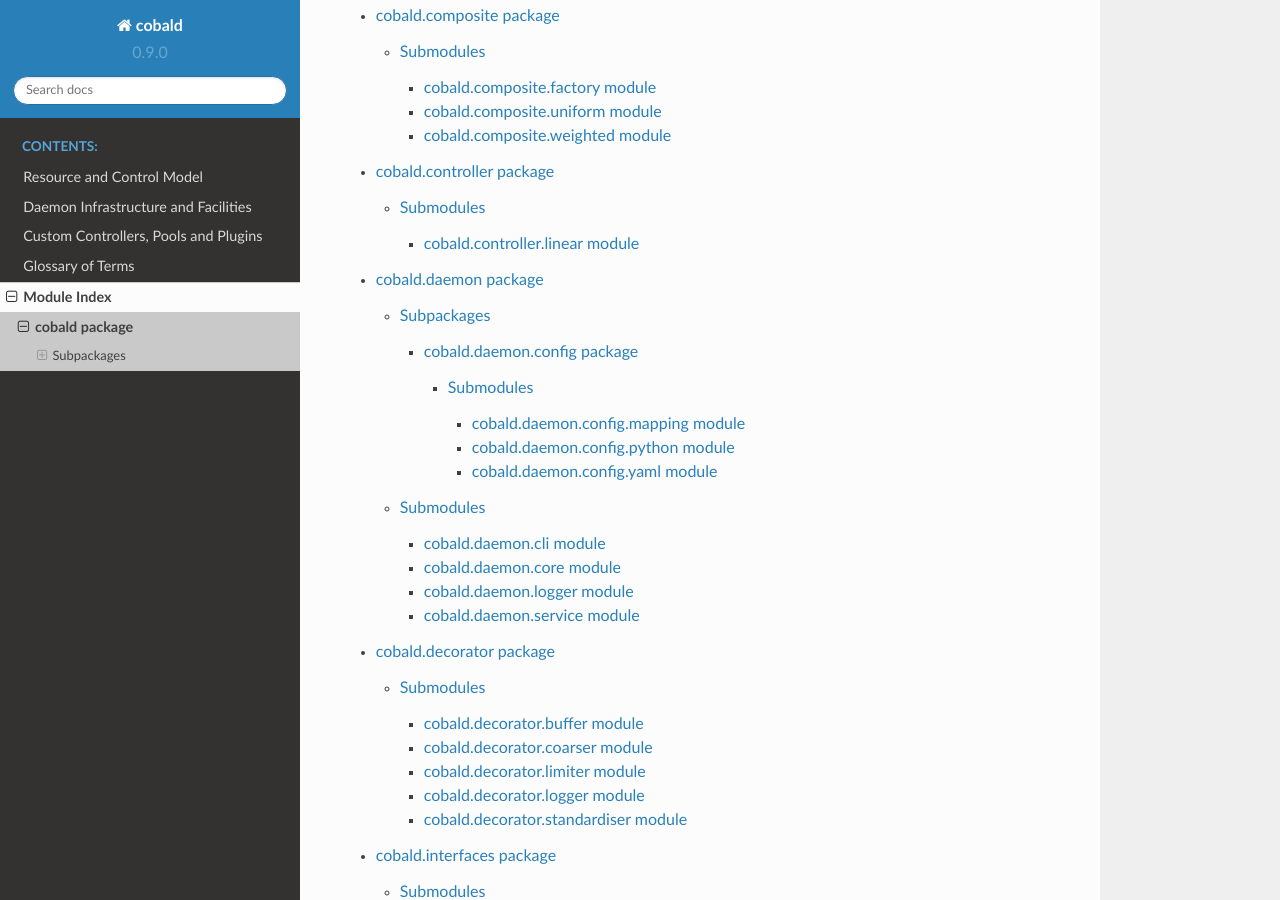
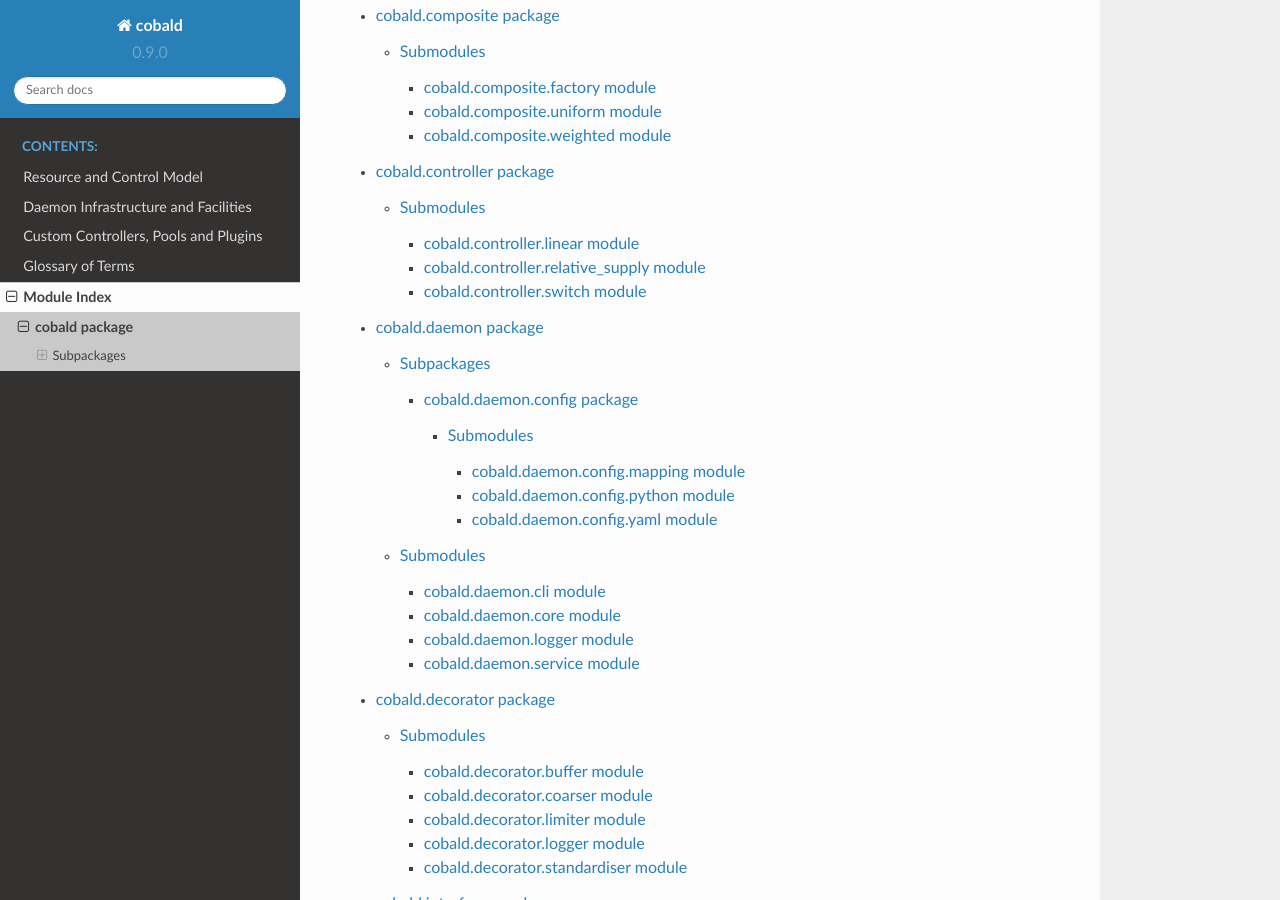
Before and after one commit to MatterMiners/cobald, a Sphinx documentation site: the page built from docs/source/api/cobald.rst, in a window 1280 px wide and 900 px high, scrolled down 336 px. Built offline with Sphinx 7.4.7 and the Read the Docs theme 2.0.0, drawn with Linux system fonts in a browser that asks for light colours; formulas are drawn with MathJax 3.

Commit message:
docs update

```diff
--- /dev/null
+++ b/docs/source/api/cobald.controller.relative_supply.rst
@@ -0,0 +1,7 @@
+cobald\.controller\.relative\_supply module
+===========================================
+
+.. automodule:: cobald.controller.relative_supply
+    :members:
+    :undoc-members:
+    :show-inheritance:
--- a/docs/source/api/cobald.controller.rst
+++ b/docs/source/api/cobald.controller.rst
@@ -12,3 +12,5 @@ Submodules
 .. toctree::
 
    cobald.controller.linear
+   cobald.controller.relative_supply
+   cobald.controller.switch
--- /dev/null
+++ b/docs/source/api/cobald.controller.switch.rst
@@ -0,0 +1,7 @@
+cobald\.controller\.switch module
+=================================
+
+.. automodule:: cobald.controller.switch
+    :members:
+    :undoc-members:
+    :show-inheritance:
```
